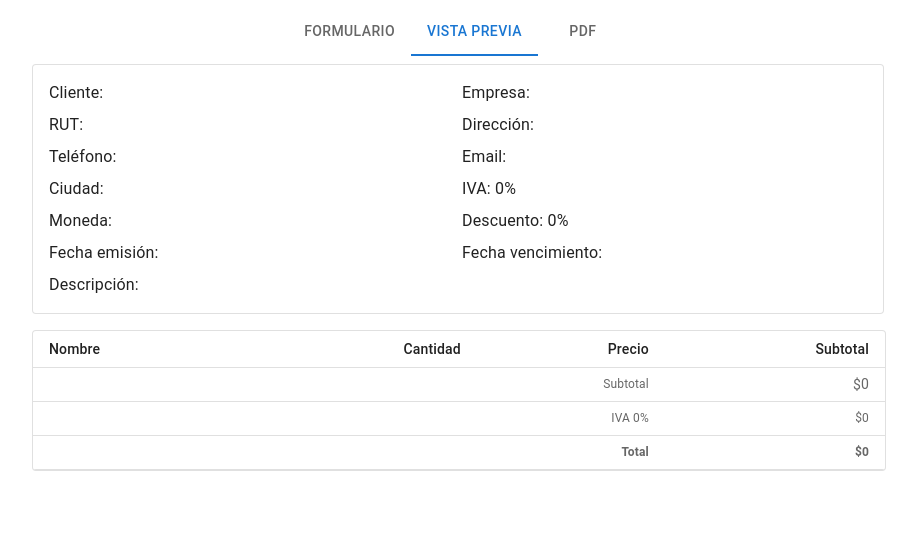
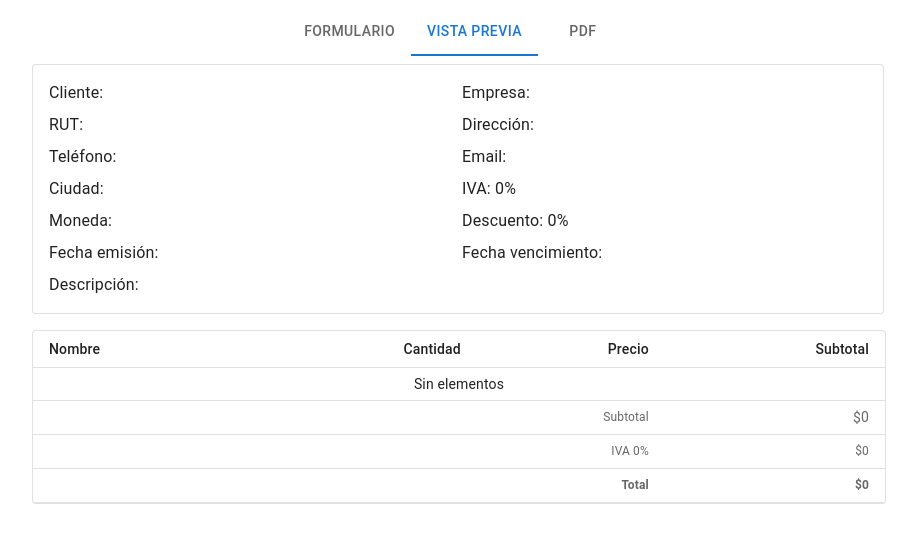
Before and after one commit to rodrigoverasantis/presupuestador-react-mui, a React (Vite) app: page / in a window 1280 px wide. Both pictures are taken after a click on the tab "VISTA PREVIA". Shown: the top 542 px of the page, without its empty margins (182-1099 px from the left). Built offline with nearby package versions, Linux system fonts and the light colour scheme.

Commit message:
feat: Actualización menor para incluir texto "sin elementos" cuando aún no se agregan elementos al presupuesto.

```diff
--- a/src/components/Preview.tsx
+++ b/src/components/Preview.tsx
@@ -123,6 +123,16 @@ const TableComponent = (items: ItemInterface[], descuento: number, iva: number)
       </TableHead>
 
       <TableBody>
+        {/* SI NO HAY ELEMENTOS */}
+        {items.length === 0 && (
+          <TableRow>
+            <TableCell colSpan={4} sx={{ textAlign: "center" }}>
+              Sin elementos
+            </TableCell>
+          </TableRow>
+        )}
+
+        {/* LISTADO DE ELEMENTOS */}
         {items.map((item, index) => (
           <TableRow key={`item_${index}`}>
             <TableCell component="th" scope="row">
```
